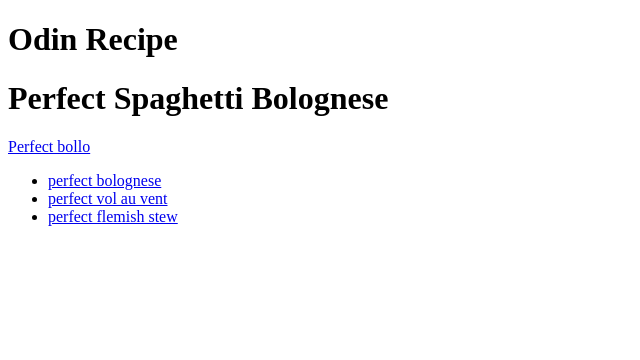
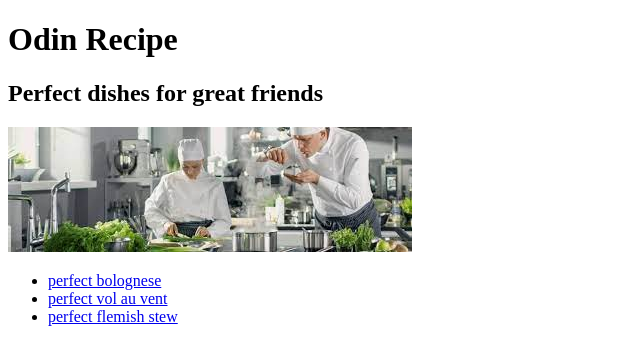
Before and after one commit to Nickolson0904/Odin_recipes, a plain HTML site: page index.html in a window 1280 px wide. Shown: the whole page, without its empty margins (0-640 px from the left). Drawn offline with Linux system fonts and the light colour scheme.

Commit message:
add picture to main recipe page

```diff
--- a/index.html
+++ b/index.html
@@ -8,8 +8,8 @@
 
 <body>
 <h1>Odin Recipe</h1>
-<h1>Perfect Spaghetti Bolognese</h1>
-<a href="recipes/perfectbollo.html">Perfect bollo</a>
+<h2>Perfect dishes for great friends</h2>
+<p><img src="./images/cook.jpeg" alt= "cook"></p>
 
 <p><ul>
 <li><a href="recipes/perfectbollo.html">perfect bolognese</a></li>
```
